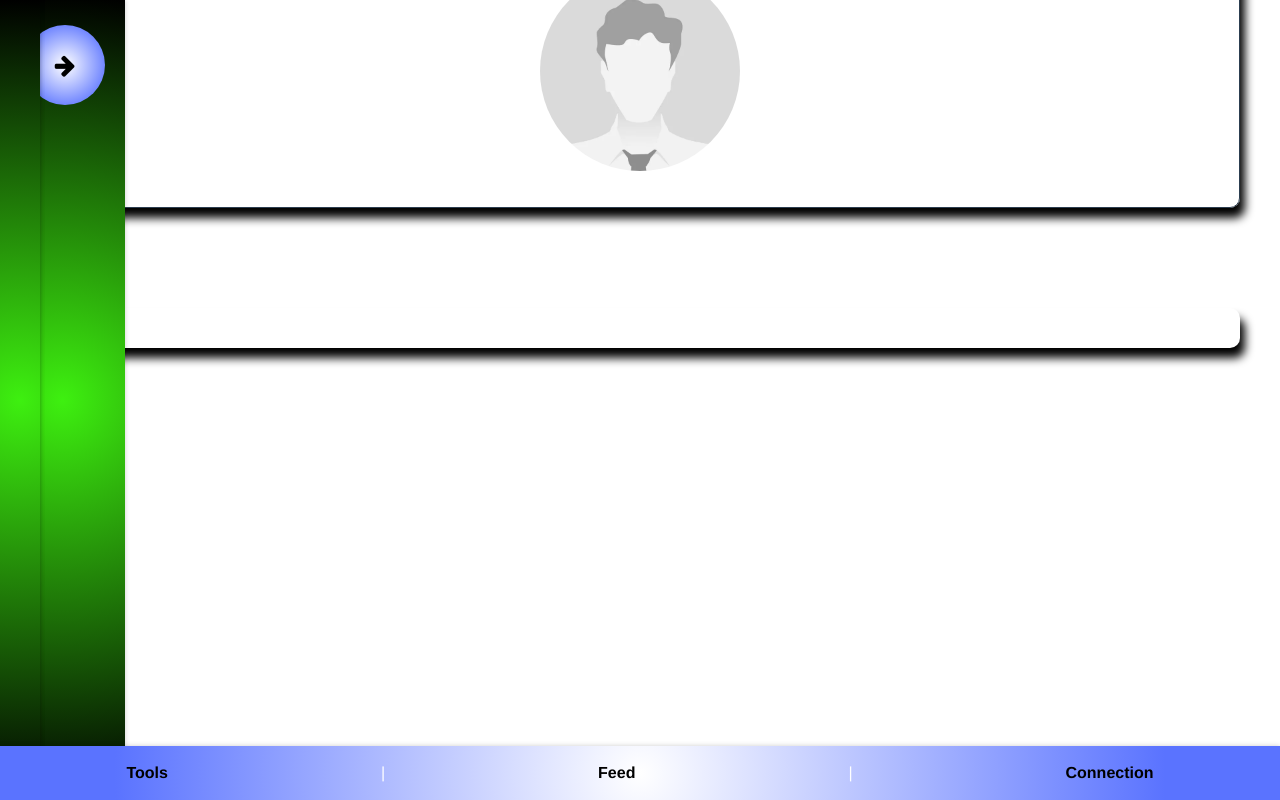
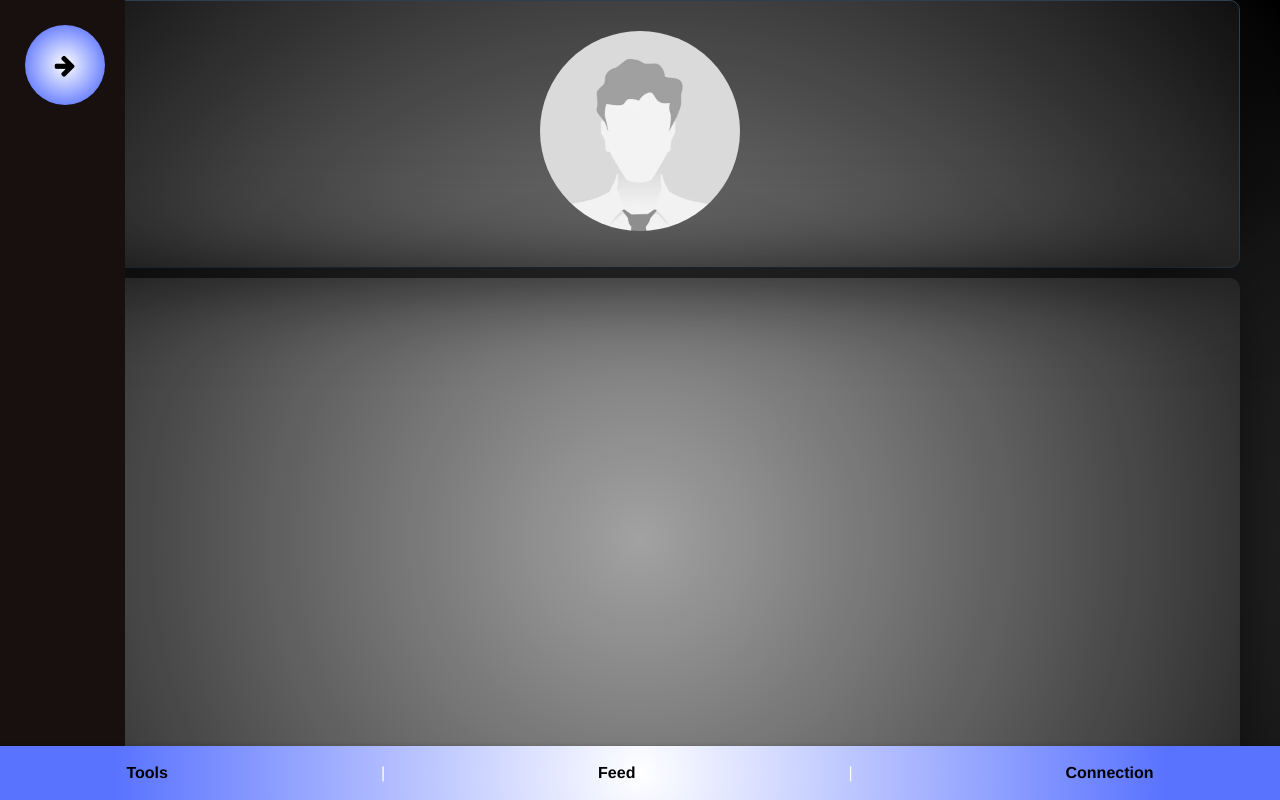
Before and after one commit to bhathiknk/socialmedia-webapp, a Vue app: page /ProfileEdit in a window 1280 px wide. Shown: the top 800 px of the page. Built offline with nearby package versions, Linux system fonts and the light colour scheme; what @ckeditor/ckeditor5-vue would draw is missing.

Commit message:
profile.vue ui modifyed

```diff
--- a/src/components/DailyJournal/AddJournal.vue
+++ b/src/components/DailyJournal/AddJournal.vue
@@ -152,7 +152,7 @@ export default {
   left: 0;
   bottom: 0;
   padding: 20px;
-  background-color: #fff; /* Add your desired background color */
+  background: rgb(24, 15, 15);
   box-shadow: 0 0 5px rgba(0, 0, 0, 0.2);
 }
 body {
--- a/src/components/DailyJournal/DailyJournaling.vue
+++ b/src/components/DailyJournal/DailyJournaling.vue
@@ -107,7 +107,7 @@ export default {
   left: 0;
   bottom: 0;
   padding: 20px;
-  background-color: #fff; /* Add your desired background color */
+  background: rgb(24, 15, 15);
   box-shadow: 0 0 5px rgba(0, 0, 0, 0.2);
 }
 .body{
@@ -143,14 +143,14 @@ export default {
 }
 
 .journal-card {
-  border: 1px solid #ccc;
+  box-shadow: 0 0 50px rgb(0, 0, 0);
   padding: 10px;
   margin: 10px;
   border-radius: 5px;
   max-width: 300px;
   width: 100%;
   cursor: pointer; /* Add pointer cursor on hover */
-  background-color: rgb(49, 49, 49);
+  background-color: rgb(136, 133, 133);
 }
 
 .card-header {
--- a/src/components/DiscussionForum/DiscussionForum.vue
+++ b/src/components/DiscussionForum/DiscussionForum.vue
@@ -275,7 +275,7 @@ export default {
   left: 0;
   bottom: 0;
   padding: 20px;
-  background-color: #fff; /* Add your desired background color */
+  background: rgb(24, 15, 15);
   box-shadow: rgb(0, 8, 49);
 }
 .user-info {
--- a/src/components/DiscussionForum/MyQuestions.vue
+++ b/src/components/DiscussionForum/MyQuestions.vue
@@ -235,7 +235,8 @@ export default {
 
 <style scoped>
 .question-background{
-  height: auto;
+  height: auto ;
+  min-height: 100vh;
   display: flex;
   flex-direction: column;
   background: rgb(158,158,158);
@@ -258,7 +259,7 @@ export default {
   left: 0;
   bottom: 0;
   padding: 20px;
-  background-color: #fff; /* Add your desired background color */
+  background: rgb(24, 15, 15);
   box-shadow: 0 0 5px rgba(0, 0, 0, 0.2);/* Move the circular button to the right */
 }
 .user-info {
@@ -281,42 +282,6 @@ export default {
   margin: 10px; /* Remove default margin */
 }
 
-.comment-section {
-  margin-top: 10px;
-}
-
-.comment-button {
-  background-color: #007bff;
-  color: #fff;
-  padding: 8px 16px;
-  border: none;
-  border-radius: 5px;
-  cursor: pointer;
-  font-weight: bold;
-}
-
-.comment-button:hover {
-  background-color: #0056b3;
-}
-
-.comment-field {
-  margin-top: 10px;
-}
-
-.send-button {
-  background-color: #007bff;
-  color: #fff;
-  padding: 8px 16px;
-  border: none;
-  border-radius: 5px;
-  cursor: pointer;
-  font-weight: bold;
-}
-
-.send-button:hover {
-  background-color: #0056b3;
-}
-
 .comments {
   margin-top: 10px;
 }
@@ -327,10 +292,6 @@ export default {
   margin-top: 5px;
 }
 
-.comment-icon {
-  margin-right: 5px;
-  cursor: pointer;
-}
 
 .view-comments-icon {
   cursor: pointer;
--- a/src/components/EventCalendar.vue
+++ b/src/components/EventCalendar.vue
@@ -185,9 +185,7 @@ export default {
   left: 0;
   bottom: 0;
   padding: 20px;
-  background: rgb(62,240,16);
-  background: radial-gradient(circle, rgba(62,240,16,1) 0%, rgba(0,0,0,1) 100%);
-  box-shadow: 0 0 5px rgba(0, 0, 0, 0.2);
+  background: rgb(24, 15, 15);
 }
 .main-container{
   background: rgb(158,158,158);
--- a/src/components/GradesTracking/GradesTracking.vue
+++ b/src/components/GradesTracking/GradesTracking.vue
@@ -211,9 +211,8 @@ export default {
   left: 0;
   bottom: 0;
   padding: 20px;
-  background: rgb(62,240,16);
-  background: radial-gradient(circle, rgba(62,240,16,1) 0%, rgba(0,0,0,1) 100%);
-  box-shadow: 0 0 5px rgba(0, 0, 0, 0.2);
+  background: rgb(24, 15, 15);
+
 }
 .body{
   background: rgb(158,158,158);
--- a/src/components/ProfileCom/ProfileEdit.vue
+++ b/src/components/ProfileCom/ProfileEdit.vue
@@ -1,11 +1,6 @@
 <template>
-  <div class="profile-edit">
-
-    <!-- circular buttons -->
-
-    <div class="container-1 fixed-left">
+    <div class="circular-button-container">
       <!-- Circular buttons for navigation -->
-      <div class="circular-button-container">
         <CircularButton
             @click="navigateToSignUp"
             to="/SignUp"
@@ -14,8 +9,7 @@
             label="LogIn"
             style="margin-bottom: 10px; margin-top: 5px; margin-left: 5px"
         />
-      </div>
-      <div class="circular-button-container">
+
         <CircularButton
             @click="navigateToUserDetailEdit"
             to="/UserDetailEdit"
@@ -24,8 +18,7 @@
             label="Settings"
             style="margin-bottom: 10px; margin-top: 5px; margin-left: 5px"
         />
-      </div>
-      <div class="circular-button-container">
+
         <CircularButton
             @click="signout"
             to="/ProfileEdit"
@@ -35,9 +28,10 @@
             style="margin-bottom: 10px; margin-top: 5px; margin-left: 5px"
         />
       </div>
-    </div>
+
 
     <!-- container for profile picture, bio message, username, and email -->
+  <div class="profile-edit">
     <div class="container">
     <div class="profile-info-container fixed-middle">
       <div class="profile-info">
@@ -65,8 +59,8 @@
       </div>
     </div>
     </div>
+  </div>
 
-  </div>
 </template>
 
 <script>
@@ -182,49 +176,63 @@ export default {
 </script>
 
 <style scoped>
-body {
-  margin: 0;
-  padding: 0;
-  display: flex;
-  justify-content: center;
-  align-items: center;
-  height: 100vh;
-  background-color: rgb(255, 255, 255); /* Add your desired background color */
-}
+
+.profile-edit{
+  background: rgb(158,158,158);
+  background: radial-gradient(circle, rgba(158,158,158,1) 0%, rgba(0,0,0,1) 100%);
+  height: 100%;
+  min-height: 100vh;
 
 
+
+
+}
 
 .container {
   max-width: 1200px;
   width: 100%;
   background-color: rgba(255, 255, 255, 0.04); /* Container background color */
-
   border-radius: 10px;
-
-  margin-bottom: 20px; /* Add margin to the top container */
-  margin-top: -150px;
   border: 1px solid;
   padding: 20px;
-  box-shadow: 5px 10px 10px black;
+  box-shadow: 0 0 100px rgb(0, 0, 0);
+  height: auto;
+
 }
 
 .container-user-post {
   max-width: 1200px;
   width: 100%;
-  background-color: #fff;
+  background-color: rgba(255, 255, 255, 0.04);
   border-radius: 10px;
-  margin: 100px auto; /* Center the container */
+  margin: 10px auto; /* Center the container */
   display: flex;
   justify-content: center;
   align-items: center;
   padding: 20px;
-  box-shadow: 5px 10px 10px black;
+  box-shadow: 0 0 100px rgb(0, 0, 0);
+  height: auto;
+  min-height: 100vh;
+}
+
+.container p{
+  color: white;
+  font-size: 17px;
+}
+.container h3{
+  color: white;
+  font-size: 30px;
+}
+
+.container-user-post h4{
+  color: white;
 }
 
 .profile-info-container
  {
   text-align: center;
-  margin-top: 100px;
+  margin-top: 10px;
+
 }
 
 .user-posts-container {
```
